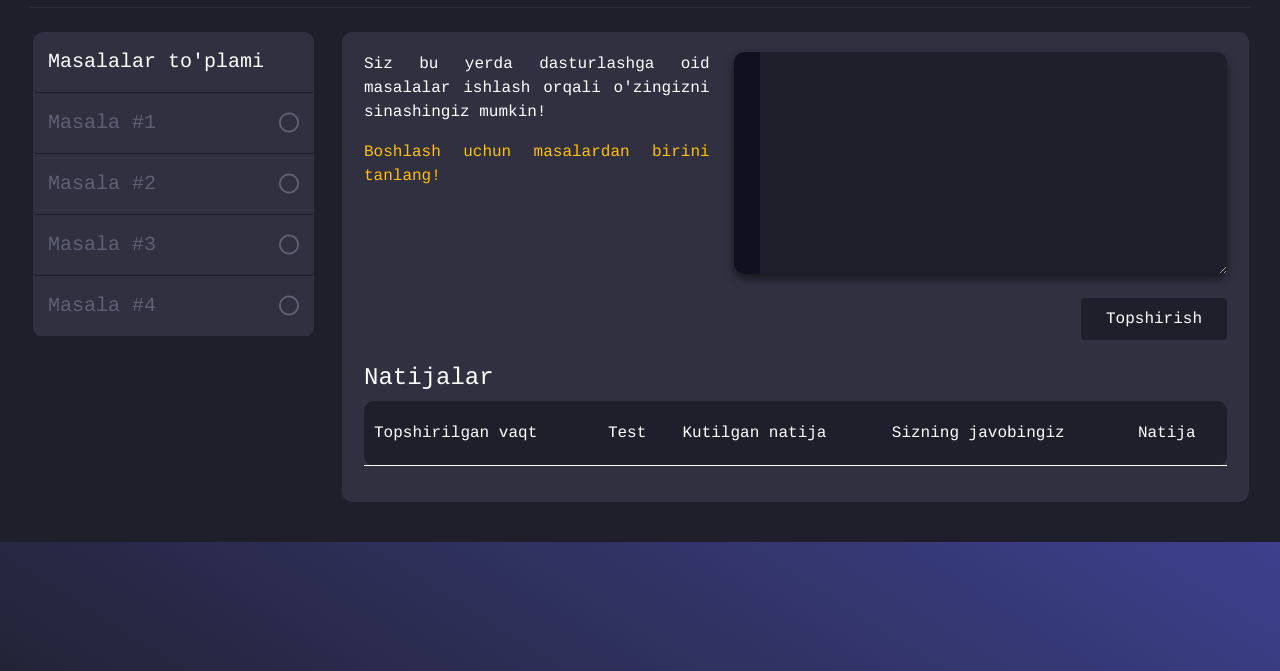
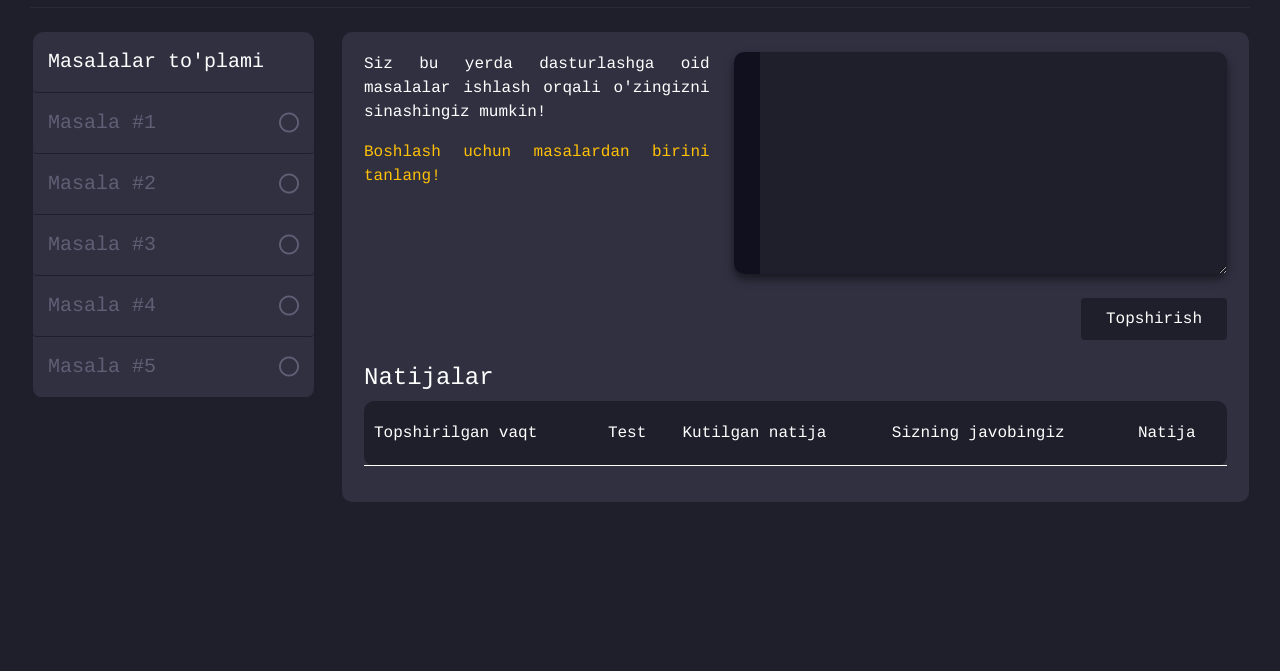
Before and after one commit to na-webdev/masalalar, a plain HTML site: page index.html in a window 1280 px wide. Shown: the part 129-800 px from the top of the page. Drawn offline with nearby package versions, Linux system fonts and the light colour scheme.

Commit message:
bg change

```diff
--- /dev/null
+++ b/js/css/style.css
@@ -0,0 +1,23 @@
+/*
+Errno::ENOENT: No such file or directory @ rb_sysopen - scss/main.scss
+
+Backtrace:
+C:/Ruby27-x64/lib/ruby/gems/2.7.0/gems/sass-3.7.4/lib/sass/plugin/compiler.rb:454:in `read'
+C:/Ruby27-x64/lib/ruby/gems/2.7.0/gems/sass-3.7.4/lib/sass/plugin/compiler.rb:454:in `update_stylesheet'
+C:/Ruby27-x64/lib/ruby/gems/2.7.0/gems/sass-3.7.4/lib/sass/plugin/compiler.rb:215:in `block in update_stylesheets'
+C:/Ruby27-x64/lib/ruby/gems/2.7.0/gems/sass-3.7.4/lib/sass/plugin/compiler.rb:209:in `each'
+C:/Ruby27-x64/lib/ruby/gems/2.7.0/gems/sass-3.7.4/lib/sass/plugin/compiler.rb:209:in `update_stylesheets'
+C:/Ruby27-x64/lib/ruby/gems/2.7.0/gems/sass-3.7.4/lib/sass/plugin/compiler.rb:294:in `watch'
+C:/Ruby27-x64/lib/ruby/gems/2.7.0/gems/sass-3.7.4/lib/sass/plugin.rb:109:in `method_missing'
+C:/Ruby27-x64/lib/ruby/gems/2.7.0/gems/sass-3.7.4/lib/sass/exec/sass_scss.rb:358:in `watch_or_update'
+C:/Ruby27-x64/lib/ruby/gems/2.7.0/gems/sass-3.7.4/lib/sass/exec/sass_scss.rb:51:in `process_result'
+C:/Ruby27-x64/lib/ruby/gems/2.7.0/gems/sass-3.7.4/lib/sass/exec/base.rb:50:in `parse'
+C:/Ruby27-x64/lib/ruby/gems/2.7.0/gems/sass-3.7.4/lib/sass/exec/base.rb:18:in `parse!'
+C:/Ruby27-x64/lib/ruby/gems/2.7.0/gems/sass-3.7.4/bin/sass:13:in `<top (required)>'
+C:/Ruby27-x64/bin/sass:23:in `load'
+C:/Ruby27-x64/bin/sass:23:in `<main>'
+*/
+body:before {
+  white-space: pre;
+  font-family: monospace;
+  content: "Errno::ENOENT: No such file or directory @ rb_sysopen - scss/main.scss"; }
--- a/js/database.js
+++ b/js/database.js
@@ -31,7 +31,16 @@ let database = {
         '2': "firstLast6([13, 6, 1, 2, 3]) → false"
       },
       fun_name: 'firstLast6 (arr)'
+    },
+    '5': {
+      text: "Butun sonlar massivi berilgan bo'lsa, agar 6 soni massivda birinchi yoki oxirgi element sifatida ko'rinsa, true qiymatini qaytaring. Massiv uzunligi 1 yoki undan ortiq bo'ladi.",
+      examples: {
+        '1': "firstLast6([1, 2, 6]) → true",
+        '2': "firstLast6([13, 6, 1, 2, 3]) → false"
+      },
+      fun_name: 'firstLast6 (arr)'
     }
+
   },
   check: {
     '1': [12, 4, 5],
--- a/scss/main.scss
+++ b/scss/main.scss
@@ -30,10 +30,10 @@
 }
 
 body {
-  background-image: linear-gradient(to right top, #232337, #2e305b, #393c81, #4449a8, #5255d1);
+  background-color: #1F1F2B;
   background-size: cover;
   background-repeat: no-repeat;
-  height: 100vh;
+  min-height: 100vh;
 }
 
 .wrapper {
```
Also changed, not shown: css/style.css, 1 other file.
